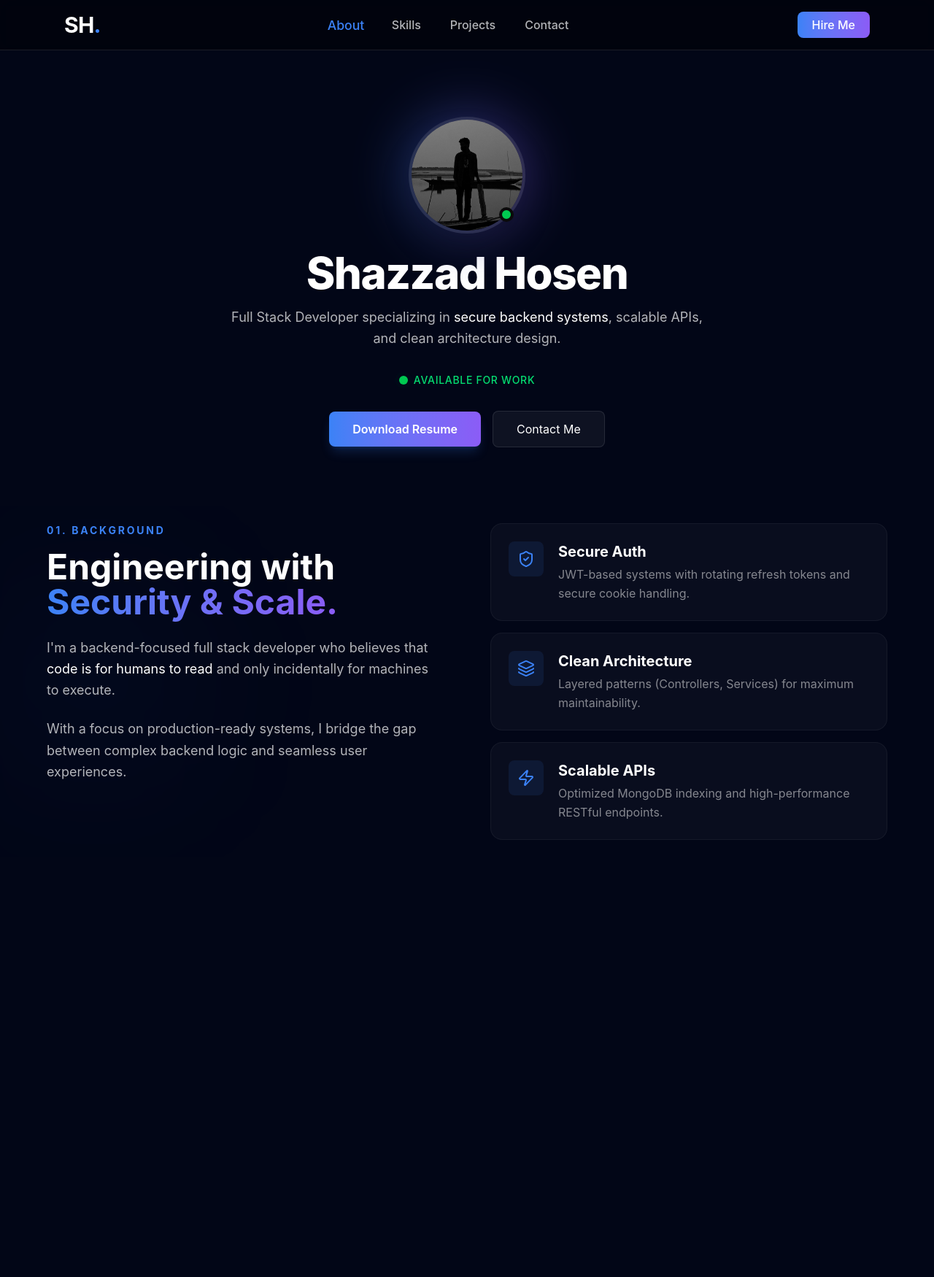
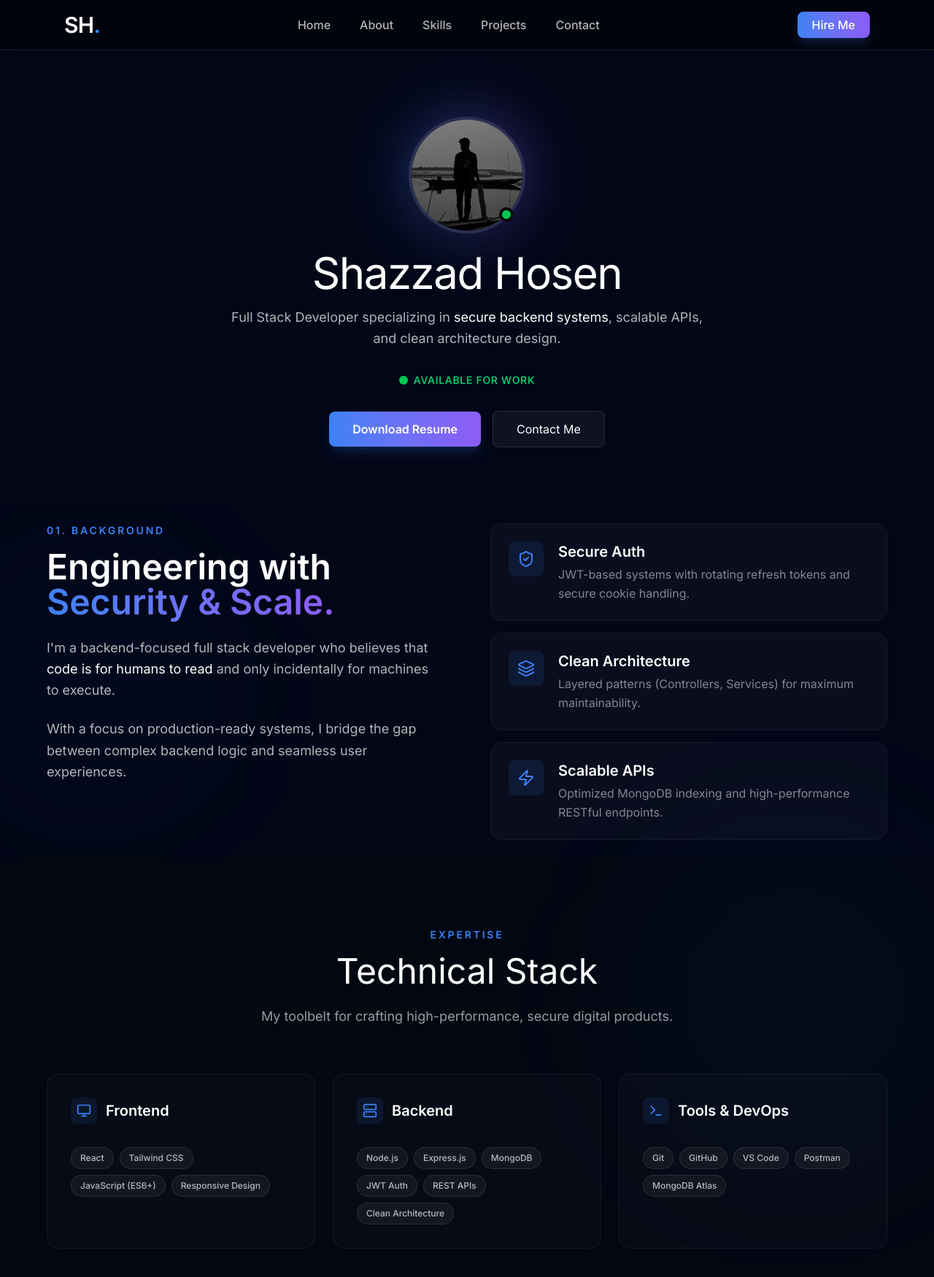
Before and after one commit to shazzad-hosen/shazzadHosen-dev, a React (Vite) app: page / in a window 1280 px wide. Shown: the top 1750 px of the page at 73% size. Before the commit the page ends 1175 px from the top, so only its background shows below. Built offline with nearby package versions, Linux system fonts and the light colour scheme.

Commit message:
add skills section and update navbar and add scroll

```diff
--- a/index.html
+++ b/index.html
@@ -1,13 +1,20 @@
 <!doctype html>
 <html lang="en">
+
 <head>
   <meta charset="UTF-8" />
-    <link rel="icon" type="image/svg+xml" href="/vite.svg" />
+  <link rel="icon" type="image/svg+xml" href="/logo.svg" />
+  <link rel="preconnect" href="https://fonts.googleapis.com">
+  <link rel="preconnect" href="https://fonts.gstatic.com" crossorigin>
+  <link href="https://fonts.googleapis.com/css2?family=Inter:wght@400;500;600&family=Sora:wght@600;700&family=JetBrains+Mono:wght@400;500&display=swap" rel="stylesheet">
   <meta name="viewport" content="width=device-width, initial-scale=1.0" />
-    <title>shazzad-dev</title>
+
+  <title>Shazzad Hosen</title>
 </head>
+
 <body>
   <div id="root"></div>
   <script type="module" src="/src/main.jsx"></script>
 </body>
+
 </html>
--- a/src/App.jsx
+++ b/src/App.jsx
@@ -1,6 +1,7 @@
 import Navbar from "./components/ Navbar";
 import Hero from "./sections/Hero";
 import About from "./sections/About";
+import Skills from "./sections/Skills";
 
 function App() {
   return (
@@ -8,6 +9,7 @@ function App() {
       <Navbar />
       <Hero />
       <About />
+      <Skills/>
     </>
   );
 }
--- a/src/components/ Navbar.jsx
+++ b/src/components/ Navbar.jsx
@@ -1,36 +1,56 @@
 import { useState, useEffect } from "react";
 
-const sections = ["about", "skills", "projects", "contact"];
+const sections = ["home", "about", "skills", "projects", "contact"];
 
 function Navbar() {
   const [isOpen, setIsOpen] = useState(false);
-  const [active, setActive] = useState("");
+  const [active, setActive] = useState("home");
 
+  // Function to handle the scroll to top
+  const scrollToTop = () => {
+    window.scrollTo({
+      top: 0,
+      behavior: "smooth",
+    });
+    setIsOpen(false);
+  };
   useEffect(() => {
+    const sectionElements = document.querySelectorAll("section");
+
     const observer = new IntersectionObserver(
       (entries) => {
-        entries.forEach((entry) => {
-          if (entry.isIntersecting) {
-            setActive(entry.target.id);
-          }
-        });
+        const visibleSection = entries.find((entry) => entry.isIntersecting);
+
+        if (visibleSection) {
+          setActive(visibleSection.target.id);
+        }
       },
-      { threshold: 0.6 },
+      {
+        root: null,
+        rootMargin: "-80px 0px -40% 0px",
+        threshold: 0.3,
+      },
     );
 
-    sections.forEach((id) => {
-      const el = document.getElementById(id);
-      if (el) observer.observe(el);
+    sectionElements.forEach((section) => {
+      observer.observe(section);
     });
 
-    return () => observer.disconnect();
+    return () => {
+      sectionElements.forEach((section) => {
+        observer.unobserve(section);
+      });
+    };
   }, []);
 
   return (
     <nav className="fixed w-full top-0 left-0 backdrop-blur-md bg-black/40 border-b border-white/10 z-50">
       <div className="max-w-6xl mx-auto px-6 py-4 flex items-center justify-between">
-        {/* Brand*/}
-        <div className="text-3xl font-bold tracking-tight text-white">
+        {/* Brand */}
+        <div
+          onClick={scrollToTop}
+          className="text-3xl font-bold tracking-tight text-white cursor-pointer hover:scale-105 transition-transform active:scale-95 select-none"
+        >
           SH<span className="text-primary">.</span>
         </div>
 
@@ -40,13 +60,23 @@ function Navbar() {
             <a
               key={sec}
               href={`#${sec}`}
-              className={`capitalize transition-all duration-300 hover:opacity-100 ${
-                active === sec
-                  ? "text-primary scale-110"
-                  : "text-white/70 hover:text-white"
-              }`}
+              onClick={(e) => {
+                if (sec === "home") {
+                  e.preventDefault();
+                  scrollToTop();
+                }
+              }}
+              className={`group relative capitalize transition-colors duration-300
+    ${active === sec ? "text-primary" : "text-white/70 hover:text-white"}
+  `}
             >
               {sec}
+
+              <span
+                className={`absolute left-0 -bottom-1 h-0.5 bg-primary transition-all duration-300
+      ${active === sec ? "w-full" : "w-0 group-hover:w-full"}
+    `}
+              />
             </a>
           ))}
         </div>
@@ -55,7 +85,7 @@ function Navbar() {
         <div className="hidden md:block">
           <a
             href="#contact"
-            className="px-5 py-2 rounded-lg bg-linear-to-r from-primary to-accent text-white font-medium hover:brightness-110 transition-all active:scale-95"
+            className="px-5 py-2 rounded-lg bg-linear-to-r from-primary to-accent text-white font-medium hover:brightness-110 transition-all active:scale-95 shadow-lg shadow-primary/20"
           >
             Hire Me
           </a>
@@ -65,7 +95,7 @@ function Navbar() {
         <button
           onClick={() => setIsOpen(!isOpen)}
           aria-label="Toggle Menu"
-          className="md:hidden relative w-8 h-8 flex items-center justify-center focus:outline-none"
+          className="md:hidden relative w-8 h-8 flex items-center justify-center focus:outline-none z-50"
         >
           <span
             className={`absolute w-6 h-0.5 bg-white transition-all duration-300 ${
@@ -87,23 +117,40 @@ function Navbar() {
 
       {/* Mobile Menu */}
       <div
-        className={`md:hidden overflow-hidden transition-all duration-300 ease-in-out bg-black/90 backdrop-blur-xl ${
-          isOpen ? "max-h-screen border-t border-white/10" : "max-h-0"
+        className={`md:hidden overflow-hidden transition-all duration-300 ease-in-out bg-black/95 backdrop-blur-2xl fixed inset-x-0 top-18 ${
+          isOpen
+            ? "h-screen border-t border-white/10 opacity-100"
+            : "h-0 opacity-0"
         }`}
       >
-        <div className="flex flex-col items-center gap-6 py-8">
+        <div className="flex flex-col items-center gap-8 py-12">
           {sections.map((sec) => (
             <a
               key={sec}
-              href={`#${sec}`}
-              onClick={() => setIsOpen(false)}
-              className={`capitalize text-lg ${
-                active === sec ? "text-primary font-bold" : "text-white"
+              href={sec === "home" ? "#" : `#${sec}`}
+              onClick={(e) => {
+                setIsOpen(false);
+                if (sec === "home") {
+                  e.preventDefault();
+                  scrollToTop();
+                }
+              }}
+              className={`capitalize text-2xl tracking-wide transition-colors ${
+                active === sec ? "text-primary font-bold" : "text-white/80"
               }`}
             >
               {sec}
             </a>
           ))}
+
+          {/* Mobile Hire Me Button */}
+          <a
+            href="#contact"
+            onClick={() => setIsOpen(false)}
+            className="mt-4 px-8 py-3 rounded-full bg-primary text-white font-bold"
+          >
+            Hire Me
+          </a>
         </div>
       </div>
     </nav>
--- a/src/index.css
+++ b/src/index.css
@@ -6,14 +6,20 @@
     --color-dark-bg: #020617;
     --color-dark-card: #0f172a;
     --color-dark-card: #0f172a;
+    --font-heading: "Sora", sans-serif;
+    --font-body: "Inter", sans-serif;
 }
 
 body {
     background-color: var(--color-dark-bg);
-    font-family: var(--font-sans);
+    font-family: var(--font-body);
     color: white;
 }
 
 html {
     scroll-behavior: smooth;
 }
+
+section {
+    scroll-margin-top: 100px;
+}
--- a/src/sections/Hero.jsx
+++ b/src/sections/Hero.jsx
@@ -28,7 +28,7 @@ function Hero() {
         </div>
 
         {/* Name */}
-        <h1 className="text-4xl md:text-6xl font-extrabold mb-4 tracking-tight">
+        <h1 className="text-4xl md:text-6xl mb-4 tracking-tight font-(--font-heading)">
           Shazzad Hosen
         </h1>
 
--- /dev/null
+++ b/src/sections/Skills.jsx
@@ -0,0 +1,89 @@
+import { Monitor, Server, Terminal } from "lucide-react";
+
+function Skills() {
+  const skillGroups = [
+    {
+      title: "Frontend",
+      icon: <Monitor className="text-primary" size={20} />,
+      skills: [
+        "React",
+        "Tailwind CSS",
+        "JavaScript (ES6+)",
+        "Responsive Design",
+      ],
+    },
+    {
+      title: "Backend",
+      icon: <Server className="text-primary" size={20} />,
+      skills: [
+        "Node.js",
+        "Express.js",
+        "MongoDB",
+        "JWT Auth",
+        "REST APIs",
+        "Clean Architecture",
+      ],
+    },
+    {
+      title: "Tools & DevOps",
+      icon: <Terminal className="text-primary" size={20} />,
+      skills: ["Git", "GitHub", "VS Code", "Postman", "MongoDB Atlas"],
+    },
+  ];
+
+  return (
+    <section id="skills" className="py-24 px-6 bg-[#030712] relative">
+      {/* Decorative background glow */}
+      <div className="absolute top-0 right-0 w-96 h-96 bg-primary/5 blur-[120px] rounded-full pointer-events-none" />
+
+      <div className="max-w-6xl mx-auto">
+        {/* Section Heading */}
+        <div className="text-center mb-16">
+          <h2 className="text-sm uppercase tracking-[0.2em] text-primary font-bold mb-4">
+            Expertise
+          </h2>
+          <h3 className="text-3xl md:text-5xl mb-6 font-(--font-heading)">
+            Technical Stack
+          </h3>
+          <p className="text-white/60 max-w-xl mx-auto text-lg">
+            My toolbelt for crafting high-performance, secure digital products.
+          </p>
+        </div>
+
+        {/* Skill Categories */}
+        <div className="grid md:grid-cols-3 gap-6">
+          {skillGroups.map((group, index) => (
+            <div
+              key={index}
+              className="p-8 rounded-2xl bg-white/2 border border-white/5 hover:border-primary/30 hover:bg-white/4 transition-all duration-500 group"
+            >
+              {/* Header with Icon */}
+              <div className="flex items-center gap-3 mb-8">
+                <div className="p-2 rounded-lg bg-primary/10 group-hover:scale-110 transition-transform duration-300">
+                  {group.icon}
+                </div>
+                <h3 className="text-xl font-bold text-white group-hover:text-primary transition-colors">
+                  {group.title}
+                </h3>
+              </div>
+
+              {/* Skill Pills */}
+              <div className="flex flex-wrap gap-2">
+                {group.skills.map((skill, i) => (
+                  <span
+                    key={i}
+                    className="px-3 py-1.5 text-xs font-medium rounded-full bg-white/5 border border-white/10 text-white/70 group-hover:border-primary/20 group-hover:text-white transition-all duration-300"
+                  >
+                    {skill}
+                  </span>
+                ))}
+              </div>
+            </div>
+          ))}
+        </div>
+      </div>
+    </section>
+  );
+}
+
+export default Skills;
```
Also changed, not shown: src/assets/demo.png (deleted). Lines whose indentation alone changed are shown as unchanged.
